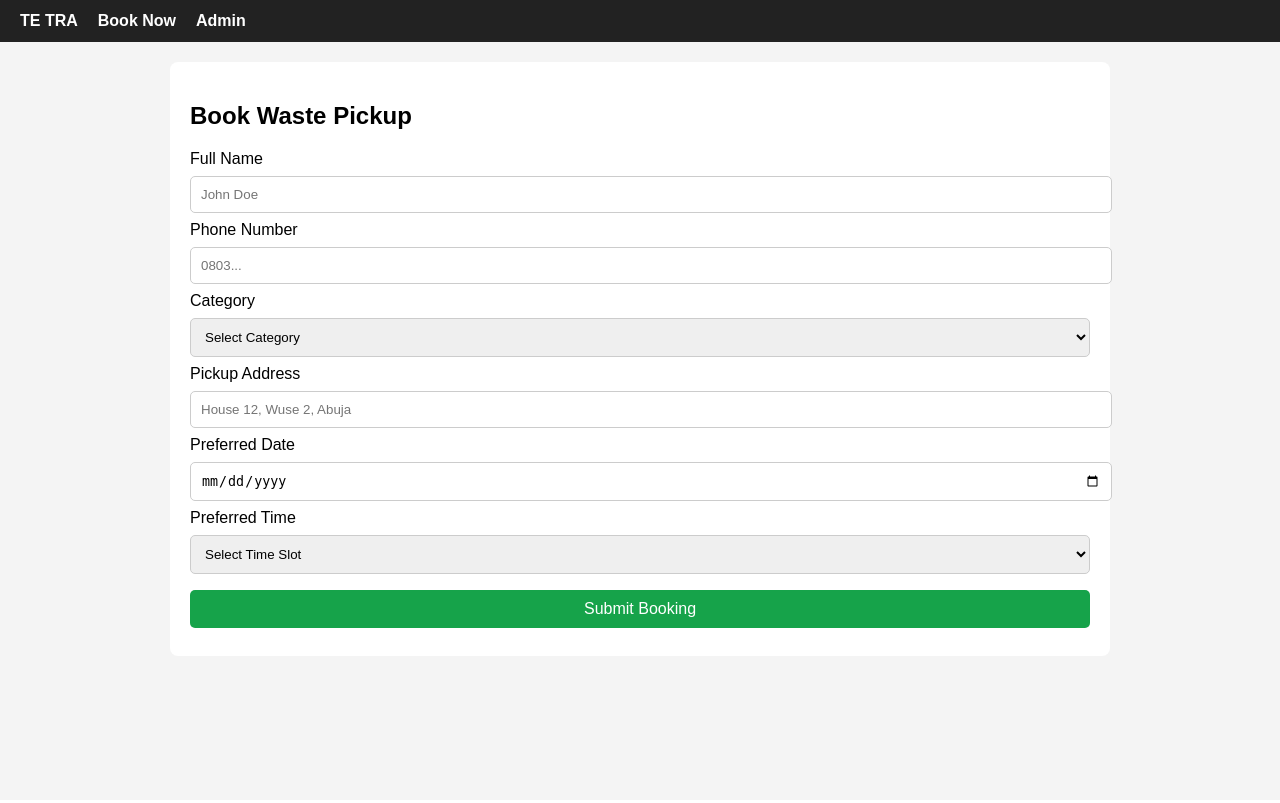
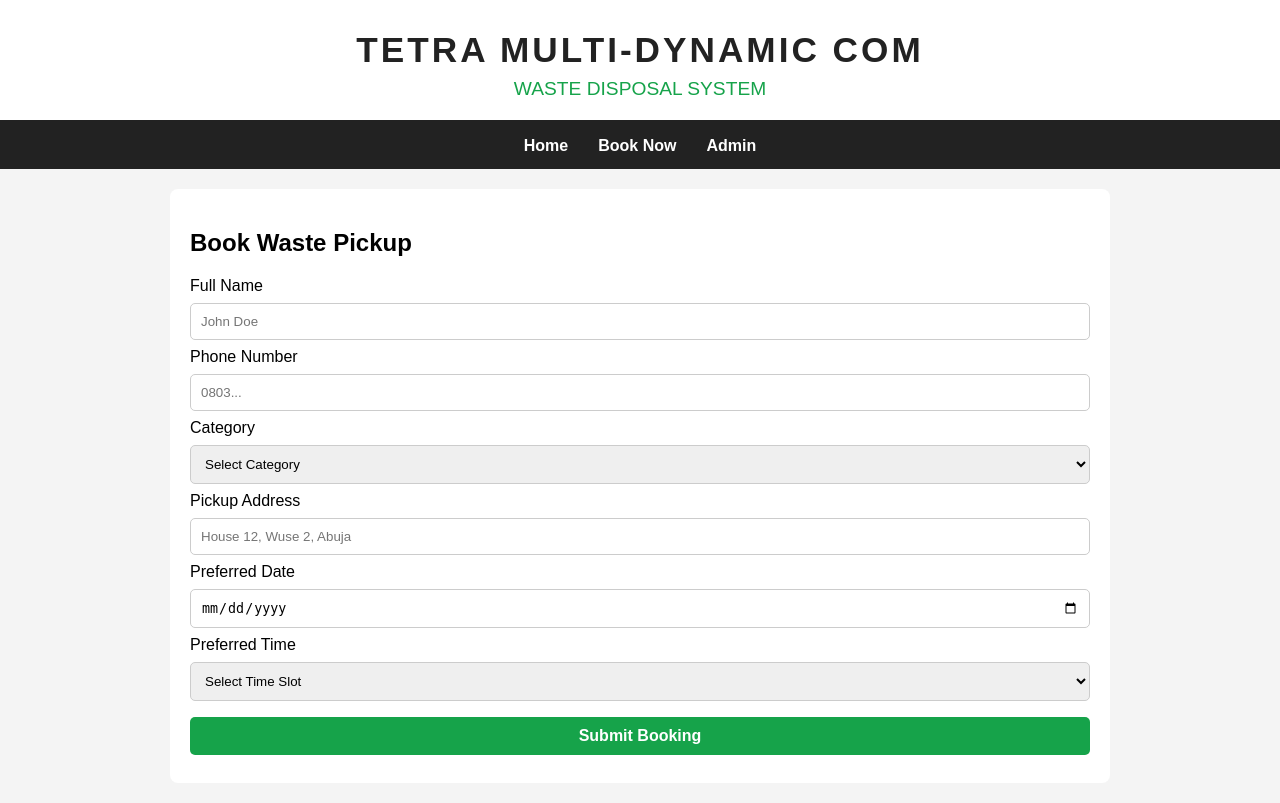
Before and after one commit to wilsoneffiong-creator/wilsoneffiong-creator-tetra-multi-dynamics-waste-app, a Flask app: page /book in a window 1280 px wide. Before the commit the page ends 628 px from the top, so only its background shows below. Run offline with Flask 3, Linux system fonts and the light colour scheme.

Commit message:
V5.6: Centered header and navbar branding

```diff
--- a/templates/base.html
+++ b/templates/base.html
@@ -3,28 +3,42 @@
 <head>
   <meta charset="UTF-8">
   <meta name="viewport" content="width=device-width, initial-scale=1.0">
-  <title>TE TRA Waste</title>
+  <title>TETRA MULTI-DYNAMIC COM</title>
   <style>
-    body { font-family: Arial, sans-serif; margin: 0; padding: 0; background: #f4f4f4; }
-    nav { background: #222; color: #fff; padding: 12px 20px; display: flex; gap: 20px; }
-    nav a { color: #fff; text-decoration: none; font-weight: bold; }
-    .container { max-width: 900px; margin: 20px auto; padding: 20px; background: #fff; border-radius: 8px; }
-    input, select, button { width: 100%; padding: 10px; margin: 8px 0; border-radius: 5px; border: 1px solid #ccc; }
-    button { background: #16a34a; color: #fff; border: none; cursor: pointer; font-size: 1rem; }
-    table { width: 100%; border-collapse: collapse; margin-top: 15px; }
+    body { font-family: Arial, sans-serif; margin: 0; padding: 0; background: #f4f4f4; text-align: center; }
+
+    header { padding: 30px 10px 20px; background: #fff; border-bottom: 3px solid #222; }
+    header h1 { margin: 0; font-size: 2.2rem; letter-spacing: 3px; color: #222; text-align: center; }
+    header h2 { margin: 8px 0 0; font-size: 1.2rem; font-weight: 500; color: #16a34a; text-align: center; }
+
+    nav { background: #222; padding: 14px 20px; display: flex; gap: 30px; justify-content: center; align-items: center; }
+    nav a { color: #fff; text-decoration: none; font-weight: bold; font-size: 1rem; }
+    nav a:hover { color: #16a34a; }
+
+    .container { max-width: 900px; margin: 20px auto; padding: 20px; background: #fff; border-radius: 8px; text-align: left; }
+    input, select, button { width: 100%; padding: 10px; margin: 8px 0; border-radius: 5px; border: 1px solid #ccc; box-sizing: border-box; }
+    button { background: #16a34a; color: #fff; border: none; cursor: pointer; font-size: 1rem; font-weight: bold; }
+    button:hover { background: #15803d; }
+    table { width: 100%; border-collapse: collapse; margin-top: 15px; font-size: 0.9rem; }
     th, td { border: 1px solid #ddd; padding: 8px; text-align: left; }
     th { background: #222; color: #fff; }
-    .flash { padding: 10px; margin: 10px 0; border-radius: 5px; }
+    .flash { padding: 10px; margin: 10px 0; border-radius: 5px; text-align: center; }
     .flash.success { background: #d1fae5; color: #065f46; }
     .flash.danger { background: #fee2e2; color: #991b1b; }
   </style>
 </head>
 <body>
+  <header>
+    <h1>TETRA MULTI-DYNAMIC COM</h1>
+    <h2>WASTE DISPOSAL SYSTEM</h2>
+  </header>
+
   <nav>
-    <a href="/">TE TRA</a>
+    <a href="/">Home</a>
     <a href="/book">Book Now</a>
     <a href="/admin/login">Admin</a>
   </nav>
+
   <div class="container">
     {% with messages = get_flashed_messages(with_categories=true) %}
       {% if messages %}
```
